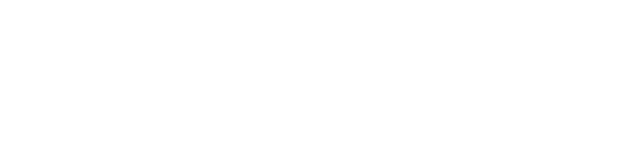
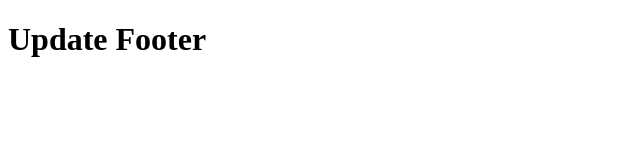
Before and after one commit to Hnzsama/collab, a plain HTML site: page index.html in a window 1280 px wide. Shown: the whole page, without its empty margins (0-640 px from the left). Drawn offline with Linux system fonts and the light colour scheme.

Commit message:
tambah footer

```diff
--- a/index.html
+++ b/index.html
@@ -8,5 +8,9 @@
 </head>
 <body>
 
+
+    <footer>
+        <h1>Update Footer</h1>
+    </footer>
 </body>
 </html>
```
